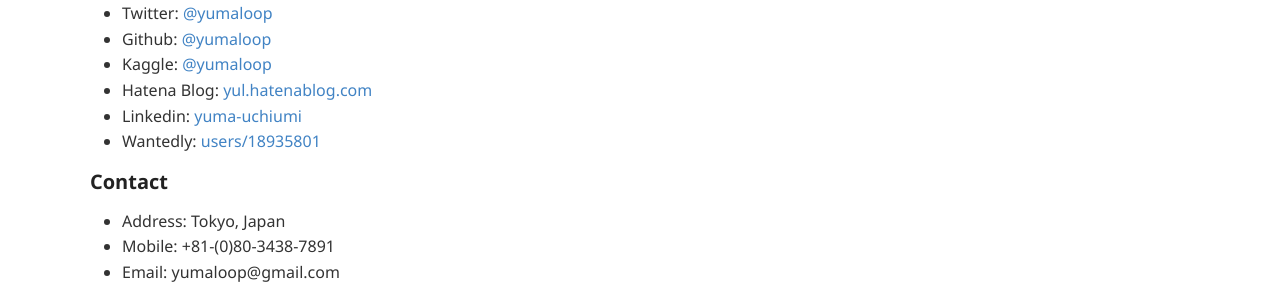
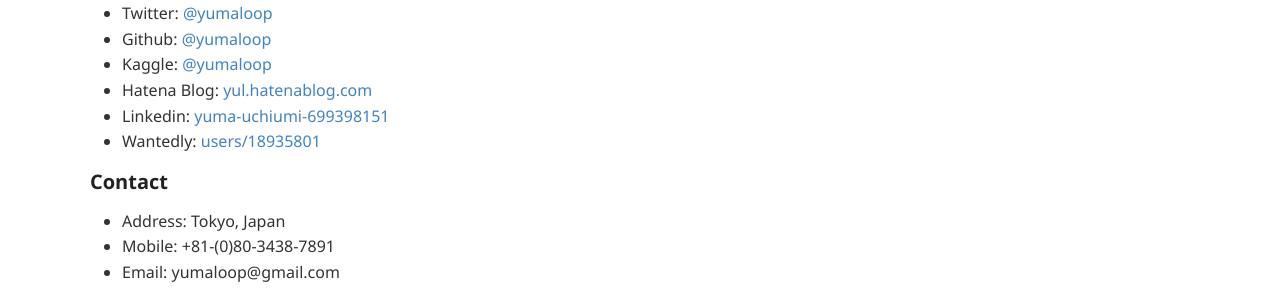
Before and after one commit to yumaloop/old-jekyll-blog-site, a Jekyll site: the page built from about.md, in a window 1280 px wide. Shown: the part 1342-1642 px from the top of the page. Built offline with Jekyll 4.4.1, drawn with Linux system fonts in a browser that asks for light colours; comment, search, counter and statistics services are not loaded.

Commit message:
update repo 2020年 1月20日 月曜日 00時30分34秒 JST

```diff
--- a/about.md
+++ b/about.md
@@ -50,7 +50,7 @@
 * Github: [@yumaloop](https://github.com/yumaloop)
 * Kaggle: [@yumaloop](https://www.kaggle.com/yumaloop)
 * Hatena Blog: [yul.hatenablog.com](https://yul.hatenablog.com/archive)
-* Linkedin: [yuma-uchiumi](https://www.linkedin.com/in/yuma-uchiumi-699398151/)
+* Linkedin: [yuma-uchiumi-699398151](https://www.linkedin.com/in/yuma-uchiumi-699398151/)
 * Wantedly: [users/18935801](https://www.wantedly.com/users/18935801)
 
 #### Contact
```
